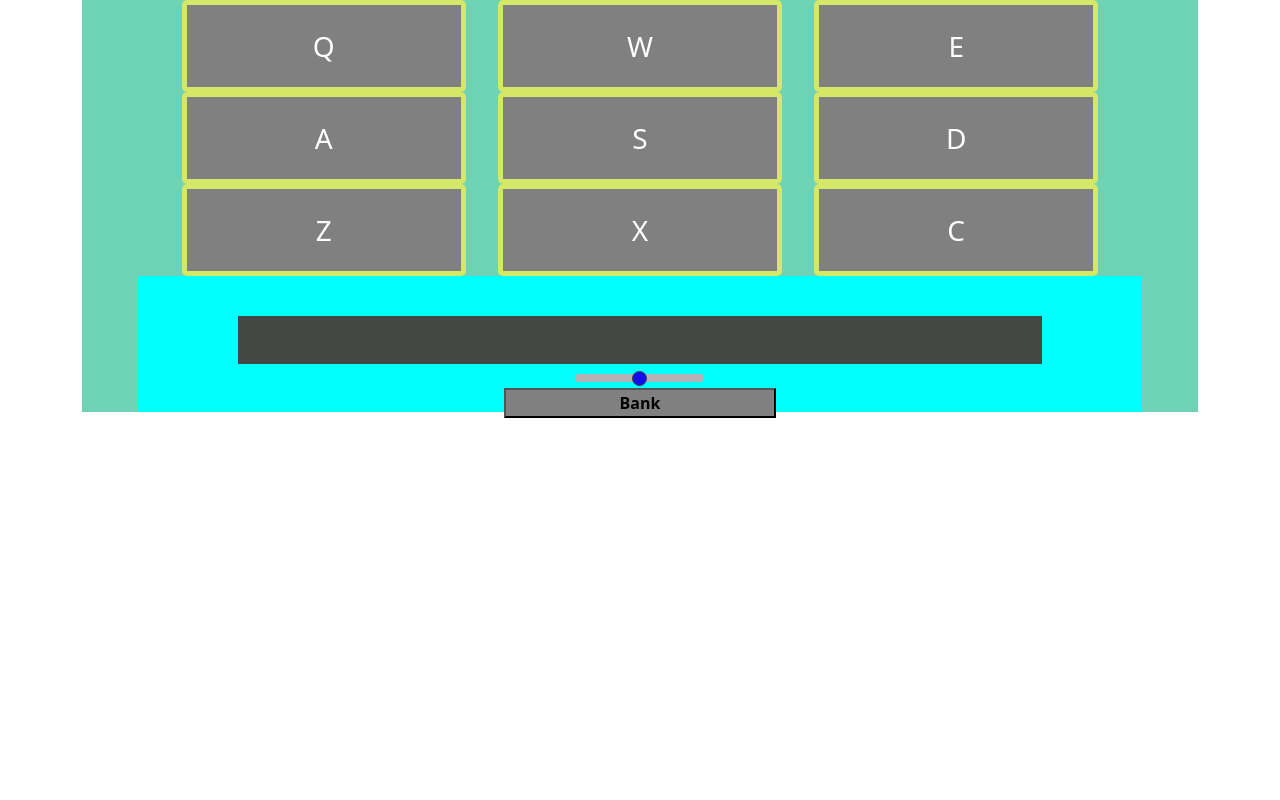
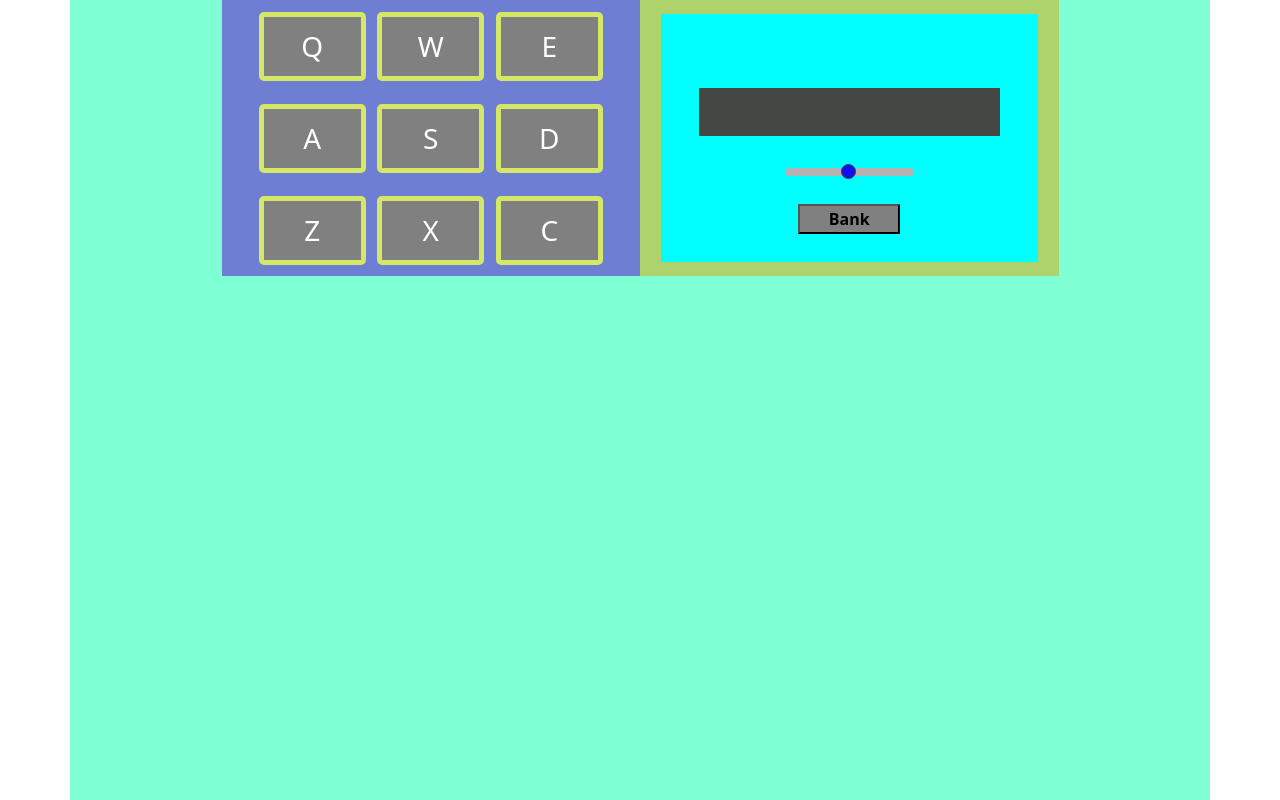
Before and after one commit to hoanggia92202/drum-machine, a React (Create React App) app: page / in a window 1280 px wide. Shown: the top 800 px of the page. Built offline with nearby package versions, Linux system fonts and the light colour scheme.

Commit message:
add media query to container

```diff
--- a/src/App.css
+++ b/src/App.css
@@ -1,19 +1,24 @@
-.App {
+.container {
 }
 
-.container {
+@media (min-width: 600px) {
+  .container {
+    display: grid;
+    grid-template-columns: 0.5fr 0.5fr 0.5fr 0.5fr 0.5fr 0.5fr 0.5fr 0.5fr;
+    grid-template-rows: 1fr 1fr 1fr 1fr;
+    grid-template-areas: 'padding left-control left-control left-control right-control right-control right-control';
+    background-color: aquamarine;
+  }
 }
 
 /* left-control */
 .left-control {
+  grid-area: left-control;
   display: flex;
   flex-direction: column;
-  margin: auto;
   justify-content: space-around;
   align-items: center;
-  height: 60%;
-
-  background-color: rgb(109, 211, 180);
+  background-color: rgb(109, 126, 211);
 }
 
 .key-row {
@@ -44,18 +49,11 @@
 
 /* right-control */
 .right-control {
+  grid-area: right-control;
   display: flex;
   justify-content: center;
   align-items: center;
-  height: 40%;
-
-  background-color: rgb(109, 211, 180);
-}
-
-@media (min-width: 800px) {
-  .container {
-    flex-direction: row;
-  }
+  background-color: rgb(174, 211, 109);
 }
 
 .switch-pad {
--- a/src/App.js
+++ b/src/App.js
@@ -3,6 +3,7 @@ import './App.css';
 const App = () => {
   return (
     <div className='container'>
+      <div className='padding'></div>
       <div className='left-control'>
         <div className='key-row'>
           <div id='q' className='keys'>
```
